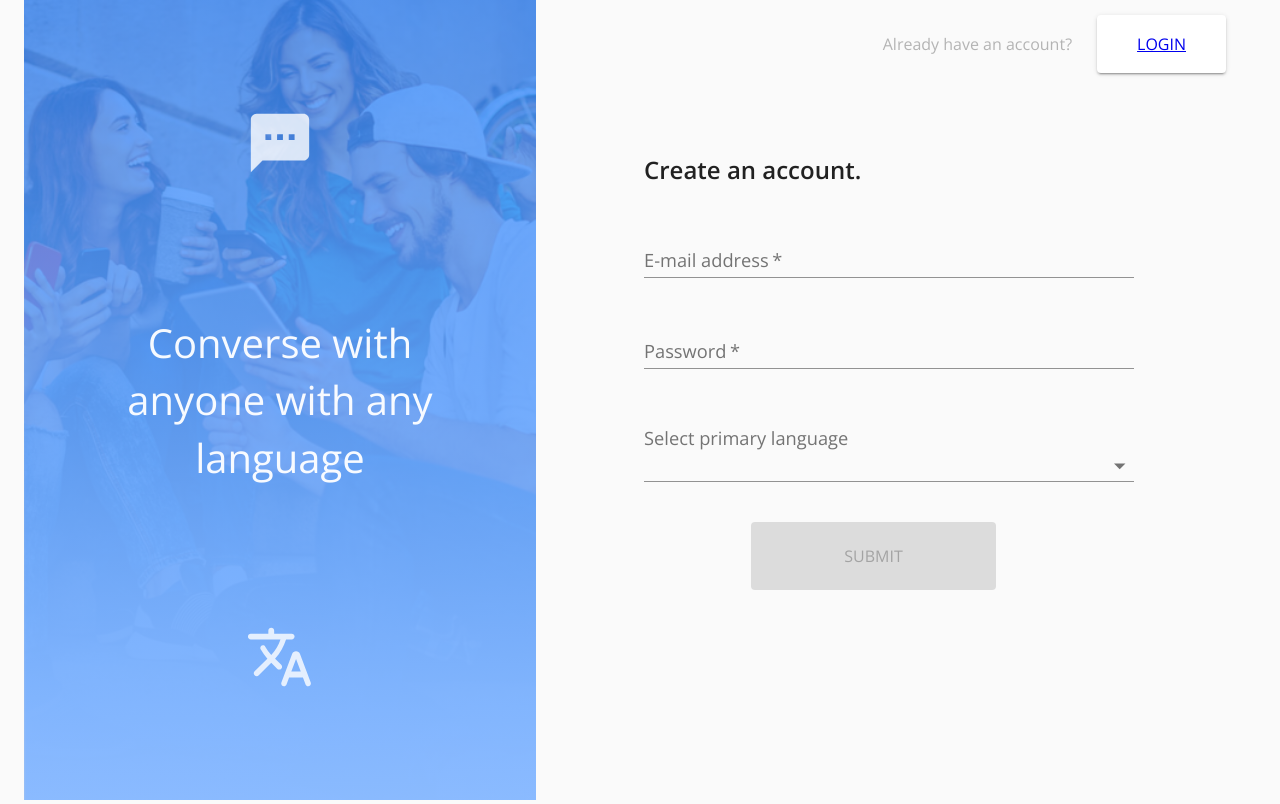
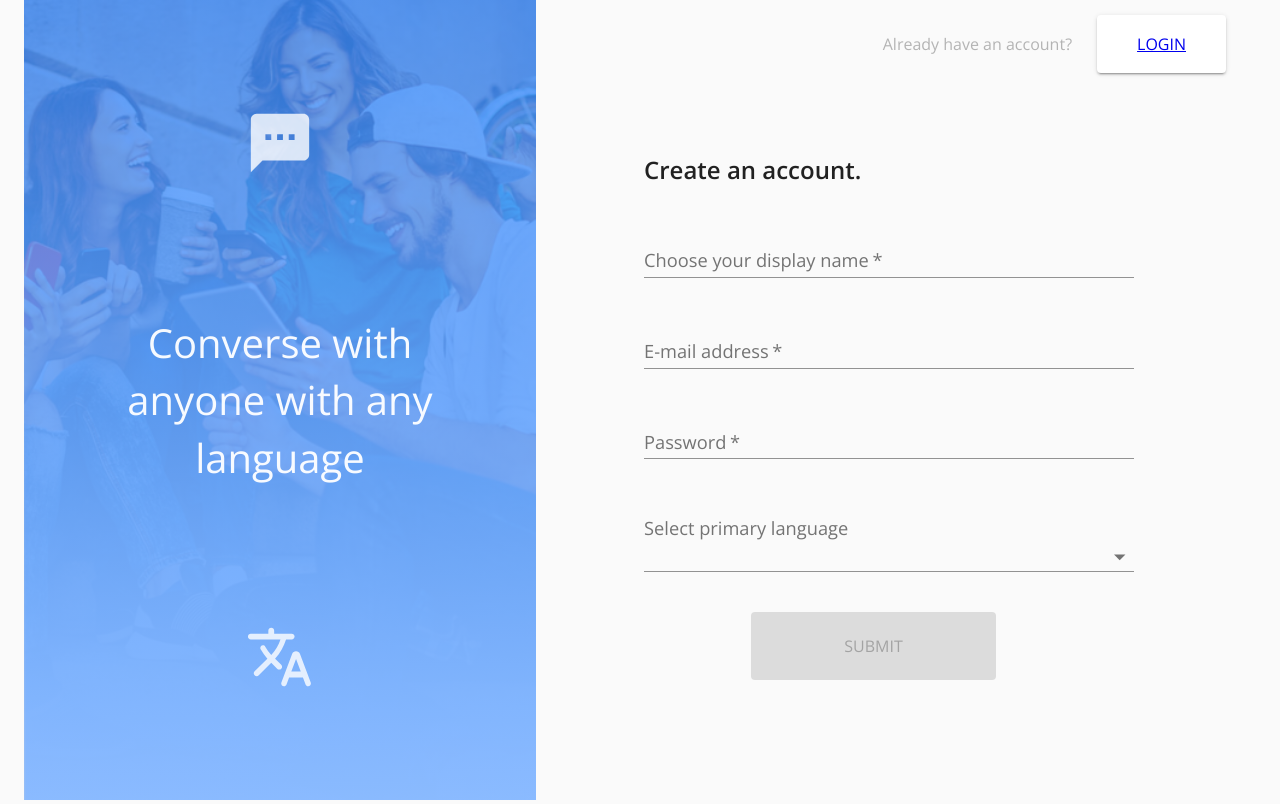
Before and after one commit to hatchways/team-peppermint, a React (Create React App) app in the folder client/: page /signup in a window 1280 px wide. Built offline with nearby package versions, Linux system fonts and the light colour scheme.

Commit message:
fixed snackbar alert bug, which opened select menu as well

```diff
--- a/client/src/components/userAuthForm/index.js
+++ b/client/src/components/userAuthForm/index.js
@@ -46,9 +46,10 @@ const useStyles = makeStyles((theme) => ({
 }));
 
 //
-function validateInput(email, password) {
+function validateInput(name, email, password) {
   // true means invalid, so our conditions got reversed
   return {
+    name: name.length === 0,
     email: email.length === 0,
     password: password.length === 0
   };
@@ -56,7 +57,7 @@ function validateInput(email, password) {
 
 export default function UserAuthForm({headerText}) {
   const classes = useStyles();
-  const [name, setName] = useState('testfromFE');
+  const [name, setName] = useState('');
   const [email, setEmail] = useState('');
   const [password, setPassword] = useState('');
   const [language, setLanguage] = useState('');
@@ -64,12 +65,13 @@ export default function UserAuthForm({headerText}) {
   const [isAlert, setIsAlert] = useState(false);
 
   const [touched, setTouched] = useState({
+    name: false,
     email: false,
     password: false
   });
-
-  const [emailHelperText, setEmailHelperText] = useState('')
-  const [passwordHelperText, setPasswordHelperText] = useState('')
+  const [nameHelperText, setNameHelperText] = useState('');
+  const [emailHelperText, setEmailHelperText] = useState('');
+  const [passwordHelperText, setPasswordHelperText] = useState('');
 
   const handleBlur = (field) => (evt) => {
     evt.preventDefault();
@@ -79,14 +81,18 @@ export default function UserAuthForm({headerText}) {
   const handleLanguage = (event) => {
     setLanguage(event.target.value);
   };
-
+  const handleName = (event) => {
+    setName(event.target.value);
+    if (validateName()) {
+      setNameHelperText('')
+    }
+  };
   const handleEmail = (event) => {
     setEmail(event.target.value);
     if (validateEmail()) {
       setEmailHelperText('')
     }
   };
-
   const handlePassword = (event) => {
     setPassword(event.target.value);
     if (validatePass()) {
@@ -94,7 +100,7 @@ export default function UserAuthForm({headerText}) {
     }
   };
 
-  const errors = validateInput(email, password);
+  const errors = validateInput(name, email, password);
   const isDisabled = Object.keys(errors).some(x => errors[x]);
 
   function validateEmail() {
@@ -106,7 +112,14 @@ export default function UserAuthForm({headerText}) {
       return true;
     }
   }
-
+  function validateName() {
+    if (name.length === 0) {
+      setNameHelperText('Name is required');
+      return false;
+    } else {
+      return true;
+    }
+  }
   function validatePass() {
     if (password.length < 6) {
       setPasswordHelperText("Password needs to be at least 6 characters");
@@ -122,10 +135,11 @@ export default function UserAuthForm({headerText}) {
       setEmailHelperText('')
     } else if (validatePass()) {
       setPasswordHelperText('');
+    } else if (validateName()) {
+      setEmailHelperText('')
     }
     //check entire form
-    if (validateEmail() && validatePass()) {
-      setOpen(true)
+    if (validateEmail() && validatePass() && validateName()) {
       return true;
     } else {
       return false;
@@ -133,6 +147,7 @@ export default function UserAuthForm({headerText}) {
   }
 
   function resetInputs() {
+    setName('');
     setEmail('');
     setPassword('');
     setLanguage('');
@@ -177,6 +192,9 @@ export default function UserAuthForm({headerText}) {
   const handleClose = () => {
     setOpen(false);
   };
+  const handleAlertClose = () => {
+    setIsAlert(false);
+  }
 
   const handleOpen = () => {
     setOpen(true);
@@ -186,6 +204,18 @@ export default function UserAuthForm({headerText}) {
     <>
       <h2 className={classes.header}>{headerText}</h2>
       <form onSubmit={handleSubmit} className={classes.root}>
+      <TextField
+          label="Choose your display name"
+          className={classes.formField}
+          name="name"
+          required
+          type="text"
+          onChange={handleName}
+          value={name}
+          onBlur={handleBlur('name')}
+          helperText={nameHelperText}
+          error={nameHelperText ? true : false}
+        />
         <TextField
           label="E-mail address"
           className={classes.formField}
@@ -242,20 +272,19 @@ export default function UserAuthForm({headerText}) {
       </form>
 
       {/* Welcome Message */}
-      {open ?
+
       <Snackbar
         open={isAlert}
         autoHideDuration={5000}
-          onClose={handleClose}
+        onClose={handleAlertClose}
       >
         <Alert
-            open={handleOpen}
-            onClose={handleClose}
+          open={isAlert}
+          onClose={handleAlertClose}
         >
           {headerText === 'Create an account.' ? 'Welcome!' : 'Welcome Back'}
         </Alert>
-        </Snackbar> :
-        null}
+      </Snackbar>
     </>
   )
 }
```
Lines whose indentation alone changed are shown as unchanged.
